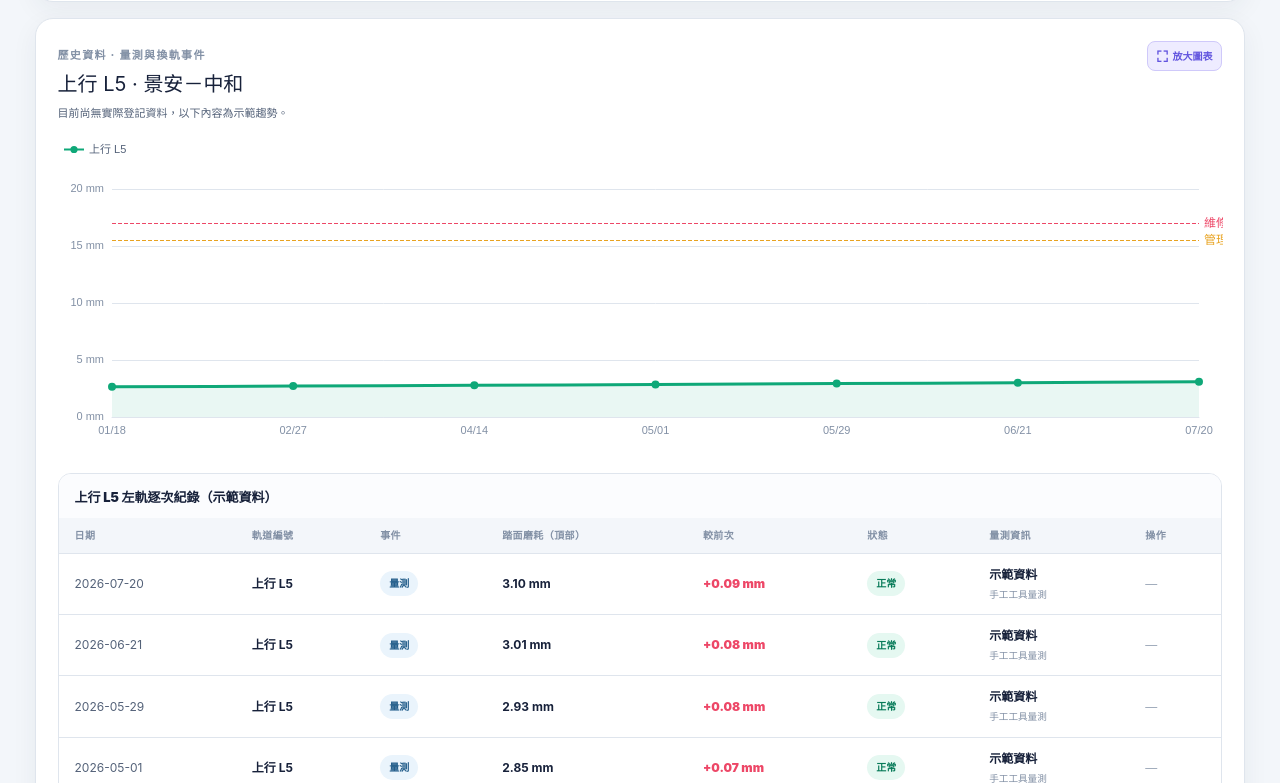
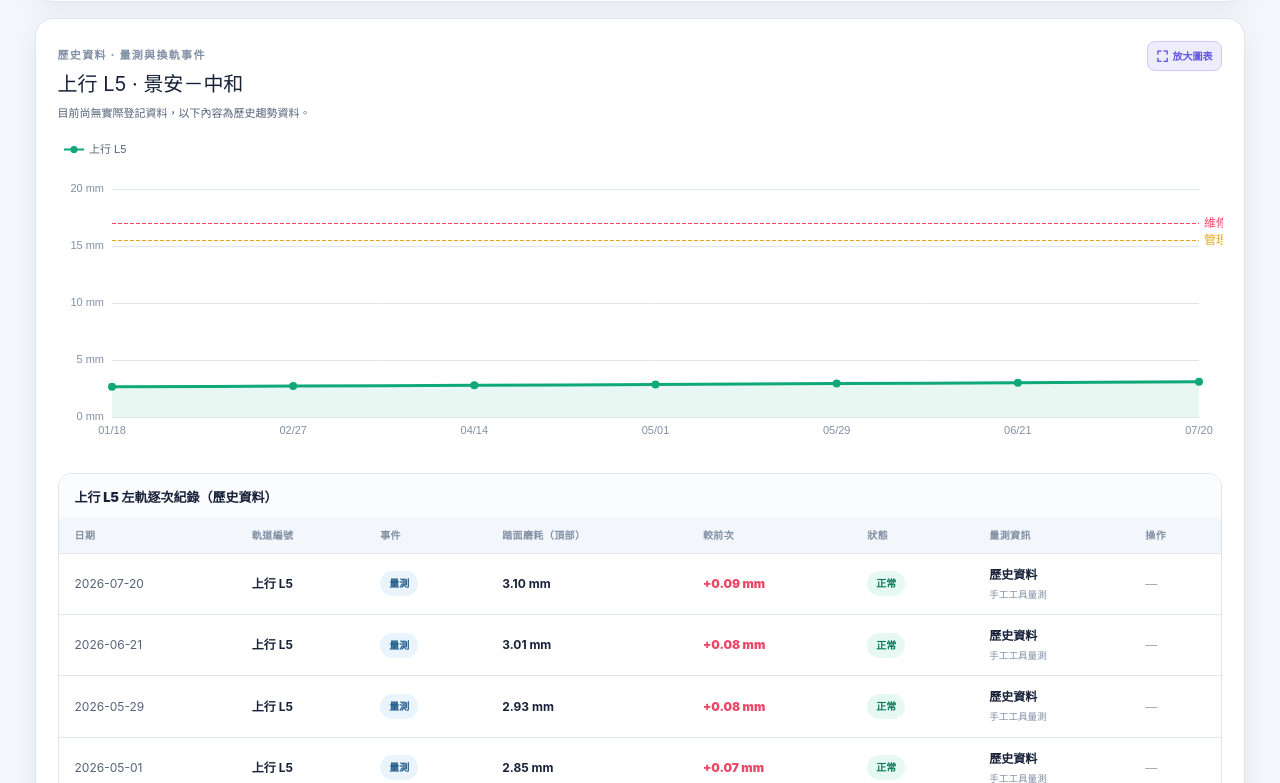
Before and after one commit to forever01260407/MRT, a Next.js app: page /wear in a window 1280 px wide. Shown: the part 2017-2800 px from the top of the page. Built offline with nearby package versions, Linux system fonts and the light colour scheme; no server answers.

Commit message:
Label rail baselines as historical data

```diff
--- a/app/wear/page.tsx
+++ b/app/wear/page.tsx
@@ -37,7 +37,7 @@ type WearReading = {
   inspectedAt: string;
   history: WearHistoryPoint[];
   predictionHistory: WearHistoryPoint[];
-  dataState: "demo" | "stored";
+  dataState: "historical" | "stored";
   lastReplacement: WearHistoryPoint | null;
 };
 type MonitorPoint = {
@@ -248,7 +248,7 @@ function makeReading(direction: Direction, side: RailSide, wear: number, index:
     inspectedAt: latest.date,
     history,
     predictionHistory: history,
-    dataState: "demo",
+    dataState: "historical",
     lastReplacement: null,
   };
 }
@@ -1161,13 +1161,13 @@ export default function WearOverviewPage({ mode = "tread" }: { mode?: WearMode }
 
           <article className="panel wear-history-panel">
             <div className="wear-history-heading">
-              <div><span className="panel-kicker">歷史資料 · 量測與換軌事件</span><h3>{selectedDisplayCode} · {selectedPoint.from.name}－{selectedPoint.to.name}</h3><p>{selectedReading.dataState === "stored" ? `顯示${directionText[selectedPoint.direction]}${sideText[selectedRailSide]}的實際登記紀錄；換軌後預測會重新起算。` : "目前尚無實際登記資料，以下內容為示範趨勢。"}</p></div>
+              <div><span className="panel-kicker">歷史資料 · 量測與換軌事件</span><h3>{selectedDisplayCode} · {selectedPoint.from.name}－{selectedPoint.to.name}</h3><p>{selectedReading.dataState === "stored" ? `顯示${directionText[selectedPoint.direction]}${sideText[selectedRailSide]}的實際登記紀錄；換軌後預測會重新起算。` : "目前尚無實際登記資料，以下內容為歷史趨勢資料。"}</p></div>
               <button type="button" className="expand-chart-button" onClick={() => setIsChartExpanded(true)} aria-haspopup="dialog"><i aria-hidden="true">⛶</i>放大圖表</button>
             </div>
             <WearHistoryChart reading={selectedReading} code={selectedDisplayCode} config={config} />
             <div className="wear-history-table-shell">
               <table className="wear-history-table">
-                <caption>{selectedDisplayCode} {sideText[selectedRailSide]}逐次紀錄（{selectedReading.dataState === "stored" ? "實際登記資料" : "示範資料"}）</caption>
+                <caption>{selectedDisplayCode} {sideText[selectedRailSide]}逐次紀錄（{selectedReading.dataState === "stored" ? "實際登記資料" : "歷史資料"}）</caption>
                 <thead><tr><th scope="col">日期</th><th scope="col">軌道編號</th><th scope="col">事件</th><th scope="col">{config.measurement}</th><th scope="col">較前次</th><th scope="col">狀態</th><th scope="col">量測資訊</th><th scope="col">操作</th></tr></thead>
                 <tbody>
                   {[...selectedReading.history].reverse().map((point) => {
@@ -1181,7 +1181,7 @@ export default function WearOverviewPage({ mode = "tread" }: { mode?: WearMode }
                       <td><strong>{point.wear.toFixed(2)} mm</strong></td>
                       <td className={point.change > 0 ? "wear-increase" : ""}>{isReplacement ? "重新起算" : point.change === 0 ? "起始" : `${point.change >= 0 ? "+" : ""}${point.change.toFixed(2)} mm`}</td>
                       <td><span className={`wear-history-status ${pointStatus}`}>{statusText[pointStatus]}</span></td>
-                      <td><strong>{point.inspector ?? "示範資料"}</strong><small className="wear-row-note">{point.method}{point.revisionNo ? ` · 已更正 v${point.revisionNo}` : ""}</small></td>
+                      <td><strong>{point.inspector ?? "歷史資料"}</strong><small className="wear-row-note">{point.method}{point.revisionNo ? ` · 已更正 v${point.revisionNo}` : ""}</small></td>
                       <td>{storedRecord ? <div className="wear-row-actions">
                         {point.canEdit ? <button type="button" className="wear-correction-button" onClick={() => openCorrection(point)}>更正</button> : null}
                         {canDelete ? <button type="button" className="wear-delete-button" onClick={() => openRecordAction("delete", storedRecord)}>刪除</button> : null}
```
Also changed, not shown: 1 other file (tests, documents, lock files or other folders).
